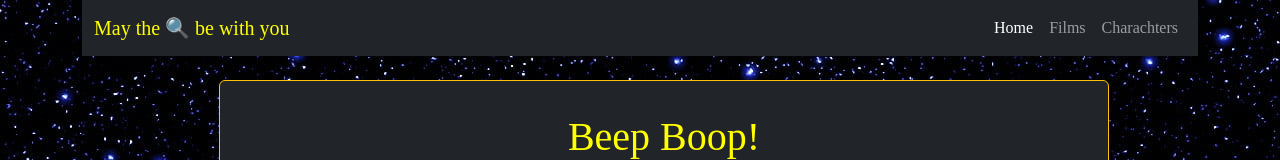
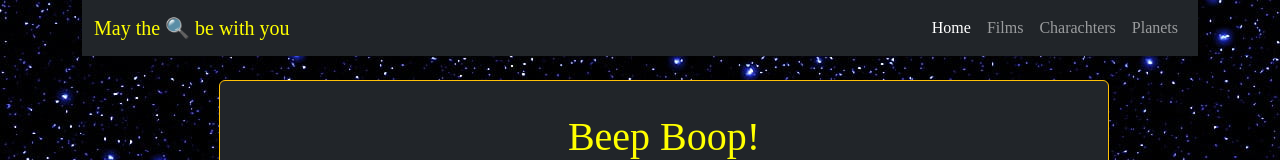
Before and after one commit to landicami/swapi-cami, a React (Vite) app: page / in a window 1280 px wide. Shown: the top 160 px of the page. Built offline with nearby package versions, Linux system fonts and the light colour scheme; a web font is replaced by a local one.

Commit message:
including page

```diff
--- a/src/App.tsx
+++ b/src/App.tsx
@@ -11,6 +11,7 @@ import CharachterPage from "./pages/Charachterpages/CharachterPage";
 import ACharachterPage from "./pages/Charachterpages/ACharachterPage";
 import "./assets/scss/App.scss";
 import NotFoundpage from "./pages/NotFoundpage";
+import PlanetPage from "./pages/Planetpages/PlanetPage";
 
 
 
@@ -27,6 +28,8 @@ function App() {
               <Route path="/films" element={<FilmPage />} />
 			  <Route path="/films/:id" element={<AFilmPage />} />
 
+			  <Route path="/planets" element={<PlanetPage />} />
+
               <Route path="/people" element={<CharachterPage />} />
 			  <Route path="/people/:id" element={<ACharachterPage />} />
 
--- a/src/components/Navigation.tsx
+++ b/src/components/Navigation.tsx
@@ -17,6 +17,7 @@ const Navigation = () => {
                     <Nav.Link as={NavLink} to="/">Home</Nav.Link>
                     <Nav.Link as={NavLink} to="/films">Films</Nav.Link>
                     <Nav.Link as={NavLink} to="/people">Charachters</Nav.Link>
+					<Nav.Link as={NavLink} to="/planets">Planets</Nav.Link>
 
 
                 </Nav>
```
